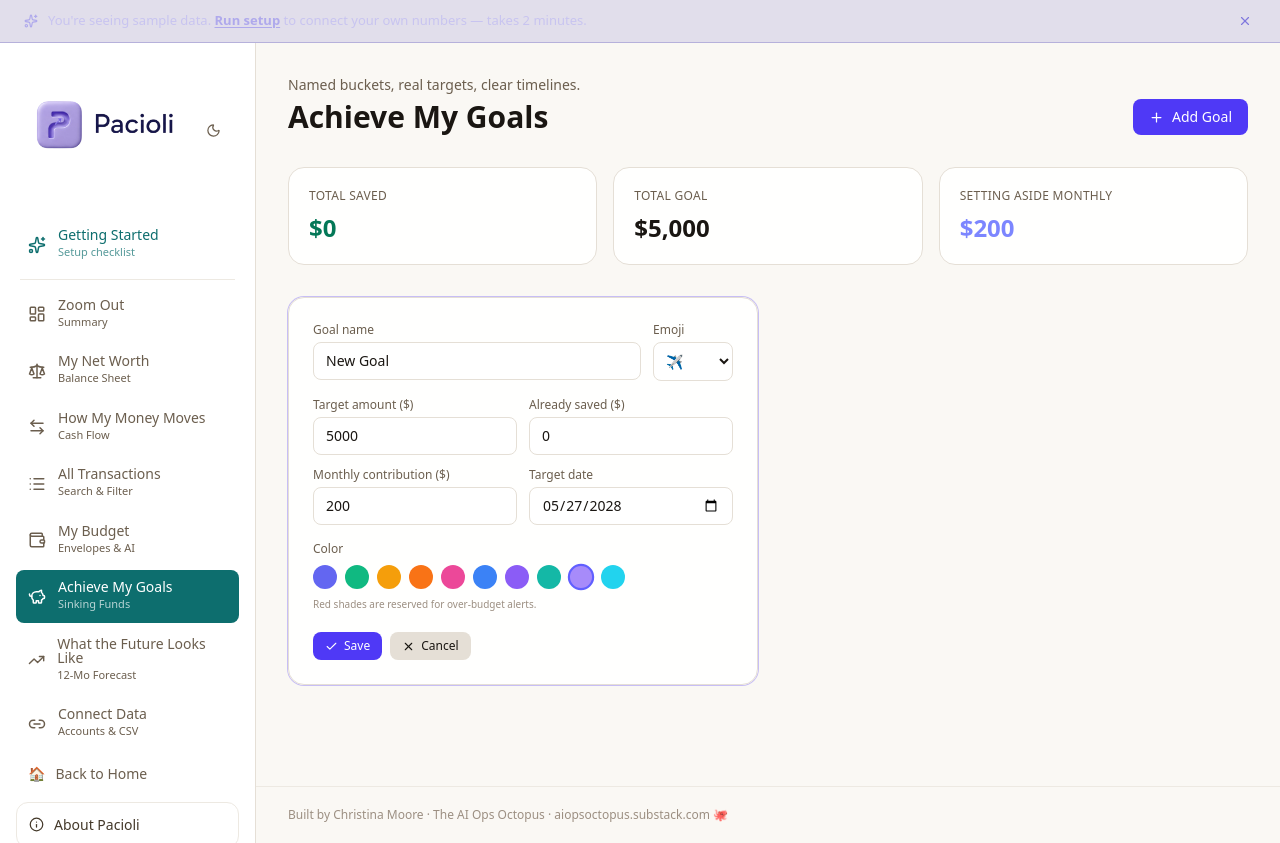
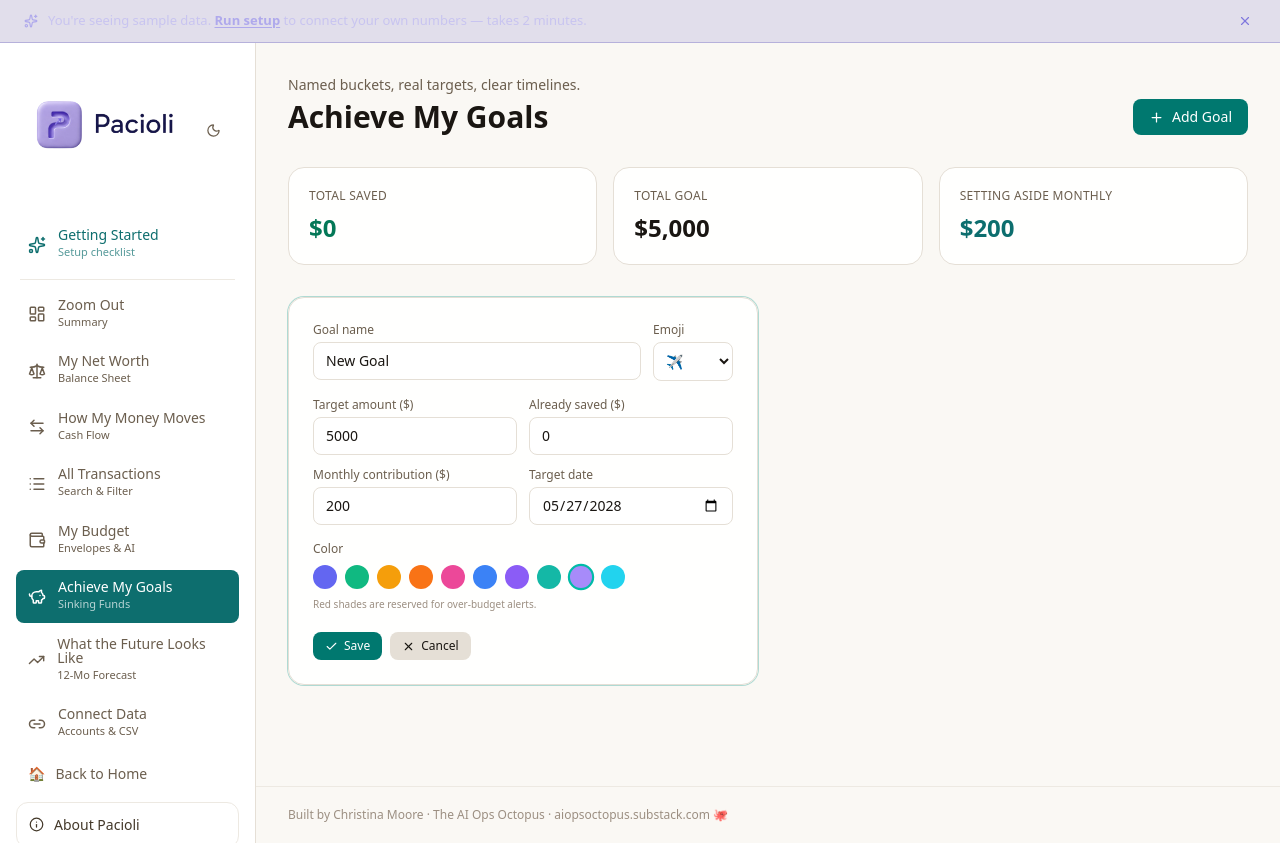
Before and after one commit to aiopsoctopus/pacioli, a Next.js app: page /sinking-funds in a window 1280 px wide. Both pictures are taken after a click on the button "Add my first goal". Built offline with nearby package versions, Linux system fonts and the light colour scheme; a web font is replaced by a local one.

Commit message:
Sinking funds: replace indigo with teal

```diff
--- a/app/(dashboard)/sinking-funds/page.tsx
+++ b/app/(dashboard)/sinking-funds/page.tsx
@@ -104,7 +104,7 @@ export default function SinkingFunds() {
       <p className="pacioli-text-muted mb-8 max-w-sm">No goals yet. Add your first sinking fund to start saving toward a specific target.</p>
       <button
         onClick={addFund}
-        style={{ display:"inline-flex", alignItems:"center", gap:8, background:"#534AB7", color:"#fff", padding:"12px 24px", borderRadius:10, fontWeight:600, border:"none", cursor:"pointer", fontSize:"1rem" }}
+        style={{ display:"inline-flex", alignItems:"center", gap:8, background:"#0d6e6e", color:"#fff", padding:"12px 24px", borderRadius:10, fontWeight:600, border:"none", cursor:"pointer", fontSize:"1rem" }}
       >
         Add my first goal
       </button>
@@ -126,7 +126,7 @@ export default function SinkingFunds() {
         </div>
         <button
           onClick={addFund}
-          className="flex items-center gap-2 px-4 py-2 bg-indigo-600 hover:bg-indigo-500 text-white text-sm font-medium rounded-lg transition-colors"
+          className="flex items-center gap-2 px-4 py-2 bg-teal-700 hover:bg-teal-600 text-white text-sm font-medium rounded-lg transition-colors"
         >
           <Plus size={15} /> Add Goal
         </button>
@@ -144,7 +144,7 @@ export default function SinkingFunds() {
         </div>
         <div className="pacioli-bg-surface rounded-2xl p-5 border">
           <p className="text-xs pacioli-text-muted uppercase tracking-wide mb-2">Setting Aside Monthly</p>
-          <p className="text-2xl font-bold text-indigo-400">{formatCurrency(totalMonthly)}</p>
+          <p className="text-2xl font-bold pacioli-accent">{formatCurrency(totalMonthly)}</p>
         </div>
       </div>
 
@@ -161,7 +161,7 @@ export default function SinkingFunds() {
           const targetDate = new Date(data.target_date).toLocaleDateString("en-US", { month: "long", year: "numeric" });
 
           return (
-            <div key={f.id} className={`pacioli-bg-surface rounded-2xl p-6 border transition-all ${isEdit ? "border-indigo-600/60 ring-1 ring-indigo-600/30" : ""}`}>
+            <div key={f.id} className={`pacioli-bg-surface rounded-2xl p-6 border transition-all ${isEdit ? "border-teal-600/60 ring-1 ring-teal-600/30" : ""}`}>
               {isEdit && draft ? (
                 /* ── Edit mode ── */
                 <div className="space-y-4">
@@ -169,7 +169,7 @@ export default function SinkingFunds() {
                     <div className="flex-1">
                       <label className="text-xs pacioli-text-muted mb-1 block">Goal name</label>
                       <input
-                        className="w-full pacioli-bg-input border rounded-lg px-3 py-2 text-sm focus:outline-none focus:border-indigo-500"
+                        className="w-full pacioli-bg-input border rounded-lg px-3 py-2 text-sm focus:outline-none focus:border-teal-600"
                         value={draft.name}
                         onChange={(e) => setDraft({ ...draft, name: e.target.value })}
                       />
@@ -177,7 +177,7 @@ export default function SinkingFunds() {
                     <div className="w-20">
                       <label className="text-xs pacioli-text-muted mb-1 block">Emoji</label>
                       <select
-                        className="w-full pacioli-bg-input border rounded-lg px-2 py-2 text-sm focus:outline-none focus:border-indigo-500"
+                        className="w-full pacioli-bg-input border rounded-lg px-2 py-2 text-sm focus:outline-none focus:border-teal-600"
                         value={draft.emoji}
                         onChange={(e) => setDraft({ ...draft, emoji: e.target.value })}
                       >
@@ -188,22 +188,22 @@ export default function SinkingFunds() {
                   <div className="grid grid-cols-2 gap-3">
                     <div>
                       <label className="text-xs pacioli-text-muted mb-1 block">Target amount ($)</label>
-                      <input type="number" className="w-full pacioli-bg-input border rounded-lg px-3 py-2 text-sm focus:outline-none focus:border-indigo-500"
+                      <input type="number" className="w-full pacioli-bg-input border rounded-lg px-3 py-2 text-sm focus:outline-none focus:border-teal-600"
                         value={draft.target} onChange={(e) => setDraft({ ...draft, target: Number(e.target.value) })} />
                     </div>
                     <div>
                       <label className="text-xs pacioli-text-muted mb-1 block">Already saved ($)</label>
-                      <input type="number" className="w-full pacioli-bg-input border rounded-lg px-3 py-2 text-sm focus:outline-none focus:border-indigo-500"
+                      <input type="number" className="w-full pacioli-bg-input border rounded-lg px-3 py-2 text-sm focus:outline-none focus:border-teal-600"
                         value={draft.saved} onChange={(e) => setDraft({ ...draft, saved: Number(e.target.value) })} />
                     </div>
                     <div>
                       <label className="text-xs pacioli-text-muted mb-1 block">Monthly contribution ($)</label>
-                      <input type="number" className="w-full pacioli-bg-input border rounded-lg px-3 py-2 text-sm focus:outline-none focus:border-indigo-500"
+                      <input type="number" className="w-full pacioli-bg-input border rounded-lg px-3 py-2 text-sm focus:outline-none focus:border-teal-600"
                         value={draft.monthly_contribution} onChange={(e) => setDraft({ ...draft, monthly_contribution: Number(e.target.value) })} />
                     </div>
                     <div>
                       <label className="text-xs pacioli-text-muted mb-1 block">Target date</label>
-                      <input type="date" className="w-full pacioli-bg-input border rounded-lg px-3 py-2 text-sm focus:outline-none focus:border-indigo-500"
+                      <input type="date" className="w-full pacioli-bg-input border rounded-lg px-3 py-2 text-sm focus:outline-none focus:border-teal-600"
                         value={draft.target_date.slice(0,10)} onChange={(e) => setDraft({ ...draft, target_date: e.target.value })} />
                     </div>
                   </div>
@@ -212,7 +212,7 @@ export default function SinkingFunds() {
                     <div className="flex flex-wrap gap-2">
                       {COLORS.map((c) => (
                         <button key={c} onClick={() => setDraft({ ...draft, color: c })}
-                          className={`w-6 h-6 rounded-full border-2 transition-all ${draft.color === c ? "border-indigo-500 scale-110" : "border-transparent"}`}
+                          className={`w-6 h-6 rounded-full border-2 transition-all ${draft.color === c ? "border-teal-500 scale-110" : "border-transparent"}`}
                           style={{ background: c }} />
                       ))}
                     </div>
@@ -220,7 +220,7 @@ export default function SinkingFunds() {
                   </div>
                   <div className="flex gap-2 pt-1">
                     <button onClick={isAdding ? commitAdd : commitEdit}
-                      className="flex items-center gap-1.5 px-3 py-1.5 bg-indigo-600 hover:bg-indigo-500 text-white text-xs font-medium rounded-lg transition-colors">
+                      className="flex items-center gap-1.5 px-3 py-1.5 bg-teal-700 hover:bg-teal-600 text-white text-xs font-medium rounded-lg transition-colors">
                       <Check size={13} /> Save
                     </button>
                     <button onClick={cancelEdit}
```
